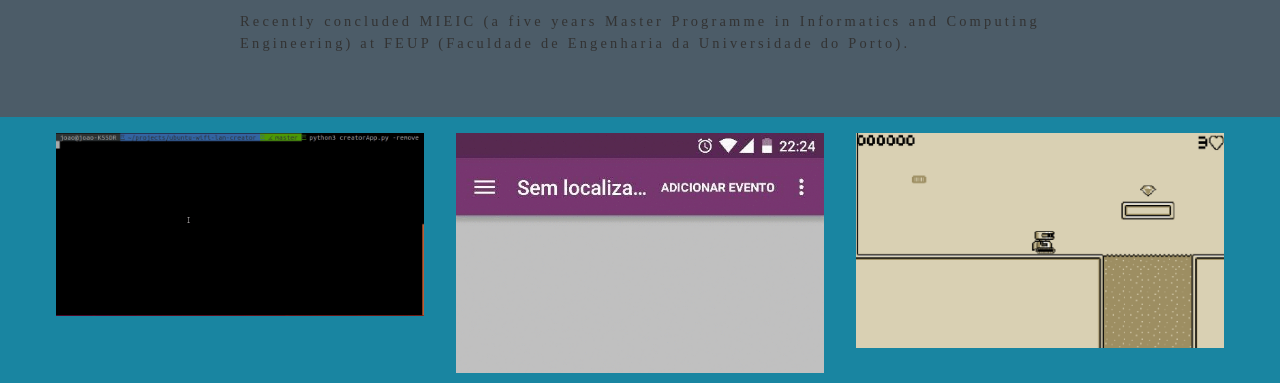
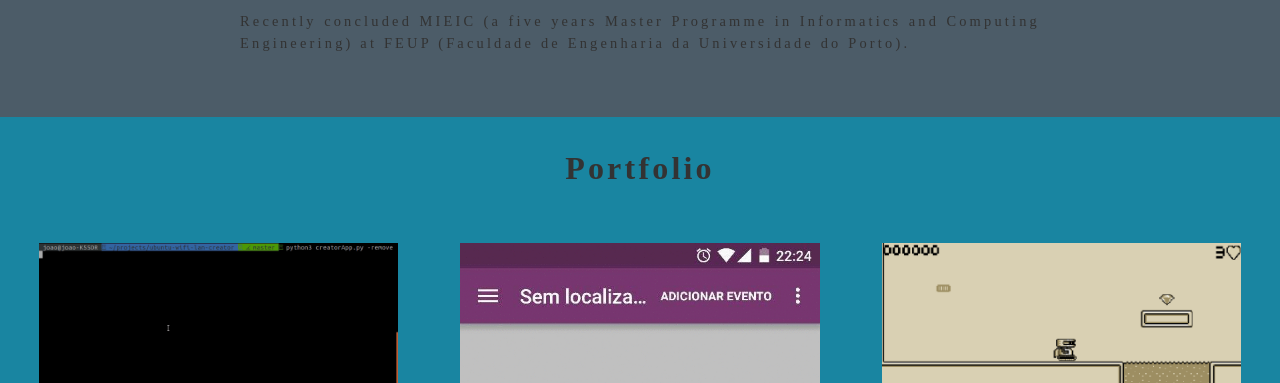
Before and after one commit to hpnog/hpnog.github.io, a plain HTML site: page index.html in a window 1280 px wide. Shown: the part 2453-2836 px from the top of the page. Drawn offline with Linux system fonts and the light colour scheme.

Commit message:
Portfolio tweaks

```diff
--- a/assets/css/stylish-portfolio.css
+++ b/assets/css/stylish-portfolio.css
@@ -321,7 +321,7 @@ footer {
 }
 
 #portfolio .container-fluid {
-  max-width: 75rem;
+  max-width: 80rem;
 }
 
 #portfolio .container-fluid .portfolio-box {
@@ -337,6 +337,11 @@ footer {
   max-height: 15rem;
   width: 100%;
 
+}
+
+#reposContainer {
+  margin-left: 0.5rem;
+  margin-right: 0.5rem;
 }
 
 #portfolio .container-fluid .portfolio-box .portfolio-box-caption {
--- a/index.html
+++ b/index.html
@@ -149,10 +149,14 @@
 
   <!-- Portfolio Section -->
   <section id="portfolio">
+    <div class="container content-section">
+      <h2 class="mainTitle">Portfolio</h2>
+    </div>
     <div class="container-fluid p-0">
-      <div class="row no-gutters">
+      <div id="reposContainer" class="row">
         <div class="col-lg-4 col-sm-6">
-          <a class="portfolio-box" href="https://github.com/hpnog/ubuntu-wifi-lan-creator" target="_blank" rel="noopener noreferrer">
+          <a class="portfolio-box" href="https://github.com/hpnog/ubuntu-wifi-lan-creator" target="_blank"
+            rel="noopener noreferrer">
             <img class="img-fluid repo" src="assets/images/portfolio/ubuntuWifiCreator.gif" alt="">
             <div class="portfolio-box-caption p-3">
               <div class="project-category text-white-50">
@@ -165,7 +169,8 @@
           </a>
         </div>
         <div class="col-lg-4 col-sm-6">
-          <a class="portfolio-box" href="https://github.com/antoniopedrofraga/reachndo" target="_blank" rel="noopener noreferrer">
+          <a class="portfolio-box" href="https://github.com/antoniopedrofraga/reachndo" target="_blank"
+            rel="noopener noreferrer">
             <img class="img-fluid repo" src="assets/images/portfolio/reachndo.gif" alt="">
             <div class="portfolio-box-caption">
               <div class="project-category text-white-50">
@@ -178,7 +183,8 @@
           </a>
         </div>
         <div class="col-lg-4 col-sm-6">
-          <a class="portfolio-box" href="https://github.com/hpnog/javaHero_jumpyJay" target="_blank" rel="noopener noreferrer">
+          <a class="portfolio-box" href="https://github.com/hpnog/javaHero_jumpyJay" target="_blank"
+            rel="noopener noreferrer">
             <img class="img-fluid repo" src="assets/images/portfolio/jumpyJay.png" alt="">
             <div class="portfolio-box-caption">
               <div class="project-category text-white-50">
@@ -191,14 +197,16 @@
           </a>
         </div>
         <div class="col-lg-4 col-sm-6">
-          <a class="portfolio-box" href="https://github.com/hpnog/javaDependenceGraph" target="_blank" rel="noopener noreferrer">
+          <a class="portfolio-box" href="https://github.com/hpnog/javaDependenceGraph" target="_blank"
+            rel="noopener noreferrer">
             <img class="img-fluid repo" src="assets/images/portfolio/javaDependenceGraph.gif" alt="">
             <div class="portfolio-box-caption">
               <div class="project-category text-white-50">
                 Java Dependence Graph - JAST2DyPDG
               </div>
               <div class="project-name">
-                This tool is a Program Dependence Graph generator for a given input file in the programming language Java that can be outputed as a dot file.
+                This tool is a Program Dependence Graph generator for a given input file in the programming language
+                Java that can be outputed as a dot file.
               </div>
             </div>
           </a>
@@ -225,13 +233,15 @@
     <div class="container">
       <ul class="list-inline">
         <li class="list-inline-item">
-          <a class="social-link rounded-circle text-white mr-3" target="_blank" rel="noopener noreferrer" href="https://www.linkedin.com/in/joaomnogueira/">
+          <a class="social-link rounded-circle text-white mr-3" target="_blank" rel="noopener noreferrer"
+            href="https://www.linkedin.com/in/joaomnogueira/">
             <i class="icon-social-linkedin"></i>
           </a>
         </li>
 
         <li class="list-inline-item">
-          <a class="social-link rounded-circle text-white" target="_blank" rel="noopener noreferrer" href="https://github.com/hpnog/">
+          <a class="social-link rounded-circle text-white" target="_blank" rel="noopener noreferrer"
+            href="https://github.com/hpnog/">
             <i class="icon-social-github"></i>
           </a>
         </li>
@@ -256,4 +266,5 @@
   <script src="assets/js/stylish-portfolio.js"></script>
 
 </body>
+
 </html>
```
Lines whose indentation alone changed are shown as unchanged.
